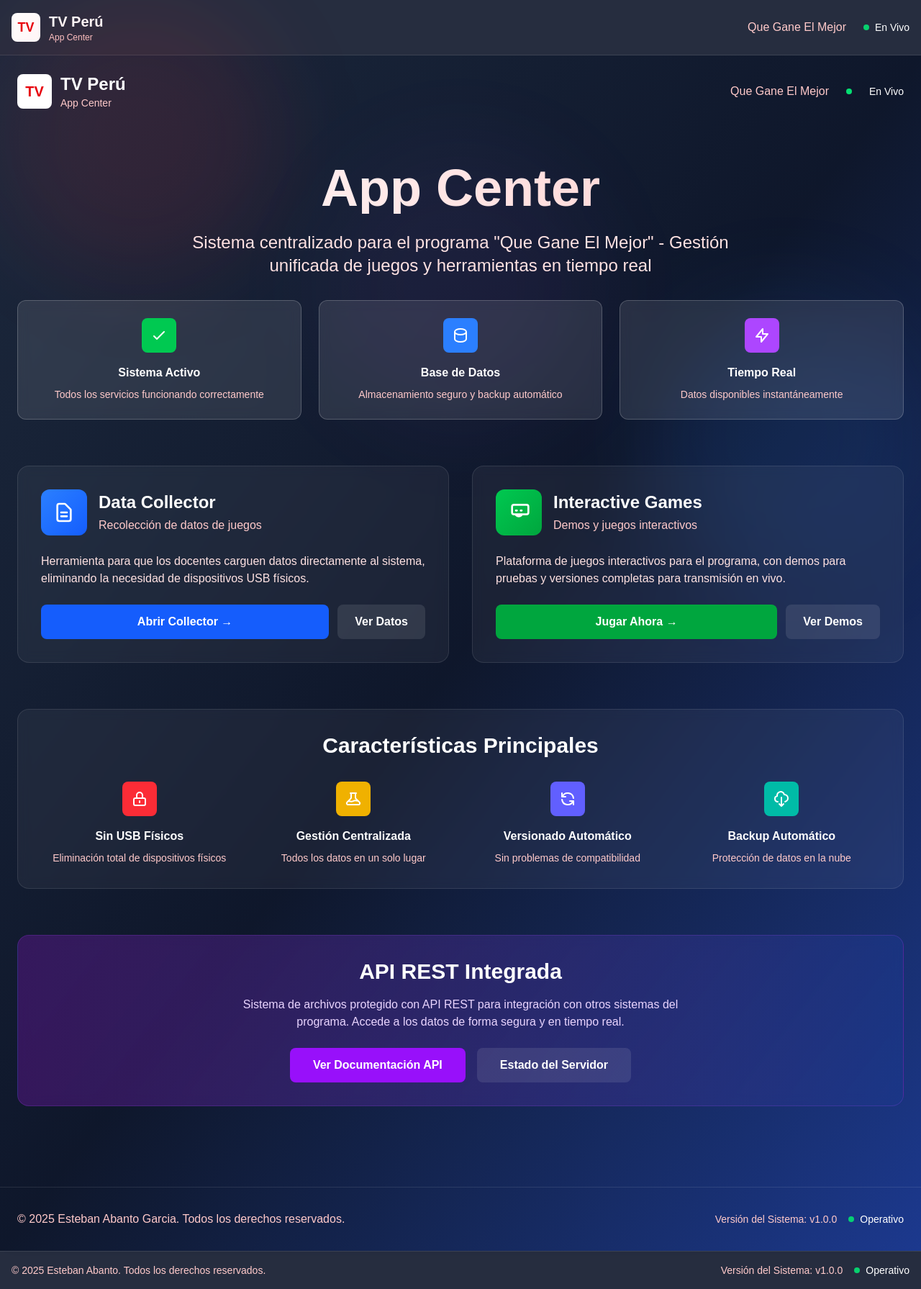
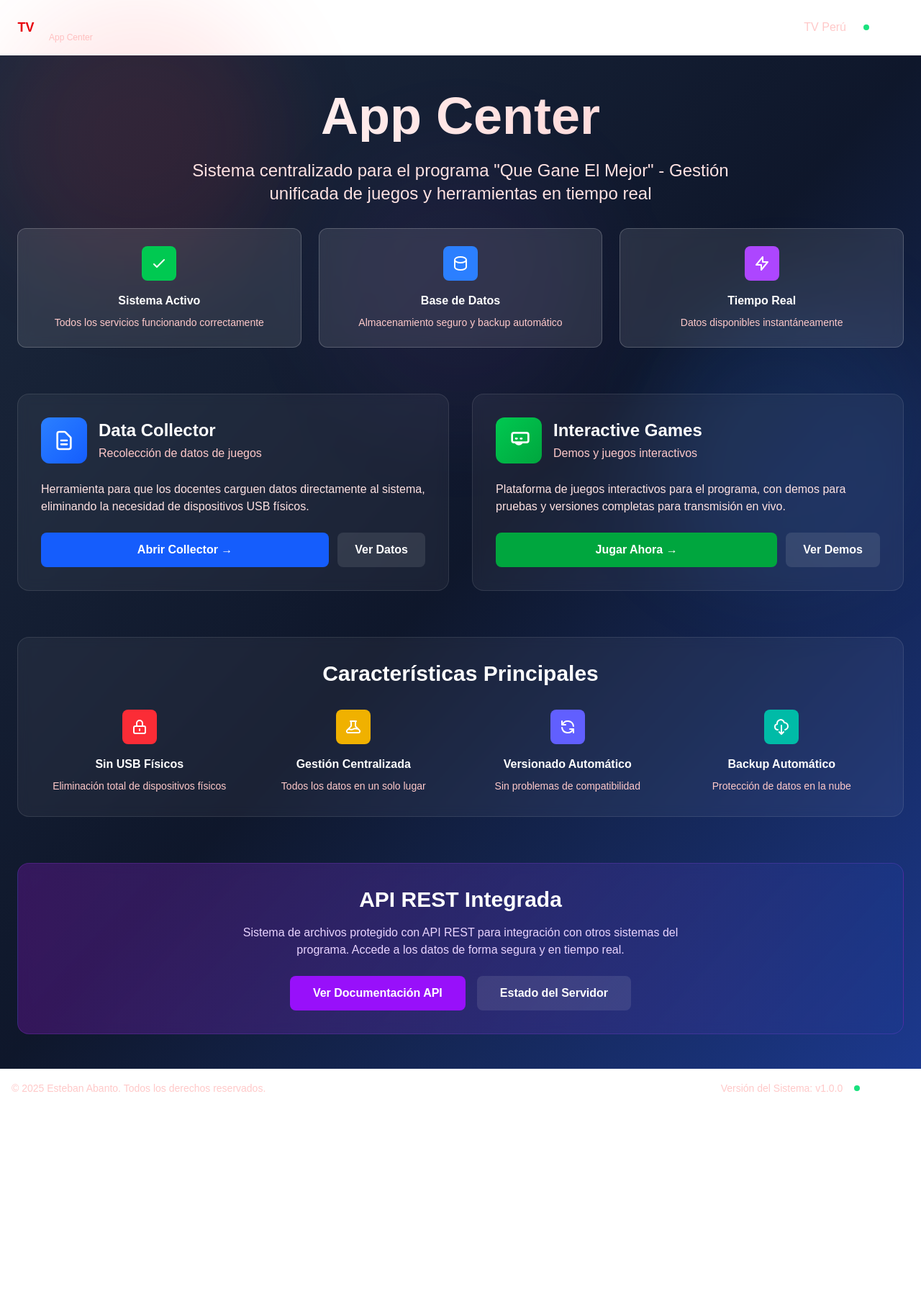
Before and after one commit to BroadStream-Coders/TvPeru-QGEM-AppCenter, a Next.js app: page / in a window 1280 px wide. Shown: the whole page at 72% size. After the commit the page ends 1538 px from the top, so only its background shows below. Built offline with nearby package versions, Linux system fonts and the light colour scheme.

Commit message:
refactor(layout): enhance layout styling with gradient background and background elements, remove footer from Home and Storage pages

```diff
--- a/src/app/layout.tsx
+++ b/src/app/layout.tsx
@@ -30,12 +30,19 @@ export default function RootLayout({
 }>) {
   return (
     <html lang="es">
-      <body className={`${geistSans.variable} ${geistMono.variable} antialiased`}>
+      <body className={`${geistSans.variable} ${geistMono.variable} antialiased min-h-screen bg-gradient-to-br from-slate-800 via-slate-900 to-blue-900 text-white`}>
         <AppHeader />
         <main className="min-h-screen">
           {children}
         </main>
         <AppFooter />
+
+        {/* Background Elements */}
+        <div className="fixed inset-0 z-0 pointer-events-none">
+          <div className="absolute top-0 left-0 w-96 h-96 bg-red-500/10 rounded-full blur-3xl"></div>
+          <div className="absolute bottom-0 right-0 w-96 h-96 bg-blue-500/10 rounded-full blur-3xl"></div>
+          <div className="absolute top-1/2 left-1/2 transform -translate-x-1/2 -translate-y-1/2 w-96 h-96 bg-purple-500/5 rounded-full blur-3xl"></div>
+        </div>
       </body>
     </html>
   );
--- a/src/app/page.tsx
+++ b/src/app/page.tsx
@@ -2,25 +2,6 @@
 export default function Home() {
   return (
     <div className="min-h-screen bg-gradient-to-br from-slate-800 via-slate-900 to-blue-900 text-white">
-      {/* Header */}
-      <header className="relative z-10 p-6">
-        <div className="max-w-7xl mx-auto flex items-center justify-between">
-          <div className="flex items-center space-x-3">
-            <div className="w-12 h-12 bg-white rounded-lg flex items-center justify-center">
-              <span className="text-red-600 font-bold text-xl">TV</span>
-            </div>
-            <div>
-              <h1 className="text-2xl font-bold">TV Perú</h1>
-              <p className="text-red-200 text-sm">App Center</p>
-            </div>
-          </div>
-          <div className="hidden md:flex items-center space-x-6">
-            <span className="text-red-200">Que Gane El Mejor</span>
-            <div className="w-2 h-2 bg-green-400 rounded-full animate-pulse"></div>
-            <span className="text-sm">En Vivo</span>
-          </div>
-        </div>
-      </header>
 
       {/* Hero Section */}
       <main className="relative z-10 max-w-7xl mx-auto px-6 py-12">
@@ -195,30 +176,6 @@ export default function Home() {
         </div>
       </main>
 
-      {/* Footer */}
-      <footer className="relative z-10 border-t border-white/10 mt-16">
-        <div className="max-w-7xl mx-auto px-6 py-8">
-          <div className="flex flex-col md:flex-row justify-between items-center">
-            <div className="mb-4 md:mb-0">
-              <p className="text-red-200">&copy; 2025 Esteban Abanto Garcia. Todos los derechos reservados.</p>
-            </div>
-            <div className="flex items-center space-x-4">
-              <span className="text-red-200 text-sm">Versión del Sistema: v1.0.0</span>
-              <div className="flex items-center space-x-2">
-                <div className="w-2 h-2 bg-green-400 rounded-full animate-pulse"></div>
-                <span className="text-sm">Operativo</span>
-              </div>
-            </div>
-          </div>
-        </div>
-      </footer>
-
-      {/* Background Elements */}
-      <div className="fixed inset-0 z-0">
-        <div className="absolute top-0 left-0 w-96 h-96 bg-red-500/10 rounded-full blur-3xl"></div>
-        <div className="absolute bottom-0 right-0 w-96 h-96 bg-blue-500/10 rounded-full blur-3xl"></div>
-        <div className="absolute top-1/2 left-1/2 transform -translate-x-1/2 -translate-y-1/2 w-96 h-96 bg-purple-500/5 rounded-full blur-3xl"></div>
-      </div>
     </div>
   );
 }
--- a/src/app/storage/page.tsx
+++ b/src/app/storage/page.tsx
@@ -290,24 +290,6 @@ export default function StorageExplorer() {
         )}
       </main>
 
-      {/* Footer */}
-      <footer className="border-t border-white/10 mt-16">
-        <div className="max-w-7xl mx-auto px-6 py-8">
-          <div className="flex flex-col md:flex-row justify-between items-center">
-            <div className="mb-4 md:mb-0">
-              <p className="text-purple-200 text-sm">Storage Explorer - TV Perú App Center</p>
-            </div>
-            <div className="flex items-center space-x-4">
-              <span className="text-purple-200 text-sm">Sistema de archivos JSON</span>
-              <div className="flex items-center space-x-2">
-                <div className="w-2 h-2 bg-green-400 rounded-full animate-pulse"></div>
-                <span className="text-sm">Conectado</span>
-              </div>
-            </div>
-          </div>
-        </div>
-      </footer>
-
       {/* Background Elements */}
       <div className="fixed inset-0 z-0 pointer-events-none">
         <div className="absolute top-0 left-0 w-96 h-96 bg-purple-500/10 rounded-full blur-3xl"></div>
--- a/src/app/unity/[game]/page.tsx
+++ b/src/app/unity/[game]/page.tsx
@@ -53,7 +53,6 @@ export default function UnityPage() {
       padding: 0,
       border: 0,
       margin: 0,
-      width: '100vw',
       height: '100vh'
     }}>
       <div style={{
@@ -63,6 +62,7 @@ export default function UnityPage() {
         transform: 'translate(-50%, -50%)'
       }}>
         <canvas
+          // El id es muy importante para el canvas
           id="unity-canvas"
           ref={canvasRef}
           width={960}
--- a/src/components/AppFooter.tsx
+++ b/src/components/AppFooter.tsx
@@ -1,6 +1,6 @@
 export default function AppFooter() {
   return (
-    <footer className="bg-slate-900/90 backdrop-blur-sm border-t border-white/10 p-4 bottom-0 left-0 right-0 z-50">
+    <footer className="border-t border-white/10 p-4 bg-transparent">
       <div className="flex flex-col md:flex-row justify-between items-center max-w-7xl mx-auto">
         <div className="mb-2 md:mb-0">
           <p className="text-red-200 text-sm">&copy; 2025 Esteban Abanto. Todos los derechos reservados.</p>
--- a/src/components/AppHeader.tsx
+++ b/src/components/AppHeader.tsx
@@ -2,20 +2,20 @@ import Link from 'next/link'
 
 export default function AppHeader() {
   return (
-    <header className="bg-slate-900/90 backdrop-blur-sm border-b border-white/10 p-4 top-0 left-0 right-0 z-50">
+    <header className="border-b border-white/10 p-4 bg-transparent">
       <div className="flex items-center justify-between max-w-7xl mx-auto">
         <Link href="/" className="flex items-center space-x-3 text-white hover:text-red-200 transition-colors">
           <div className="w-10 h-10 bg-white rounded-lg flex items-center justify-center">
             <span className="text-red-600 font-bold text-lg">TV</span>
           </div>
           <div>
-            <h1 className="text-xl font-bold">TV Perú</h1>
+            <h1 className="text-xl font-bold">Que Gane El Mejor</h1>
             <p className="text-red-200 text-xs">App Center</p>
           </div>
         </Link>
 
         <div className="flex items-center space-x-6 text-white">
-          <span className="text-red-200">Que Gane El Mejor</span>
+          <span className="text-red-200">TV Perú</span>
           <div className="flex items-center space-x-2">
             <div className="w-2 h-2 bg-green-400 rounded-full animate-pulse"></div>
             <span className="text-sm">En Vivo</span>
```
